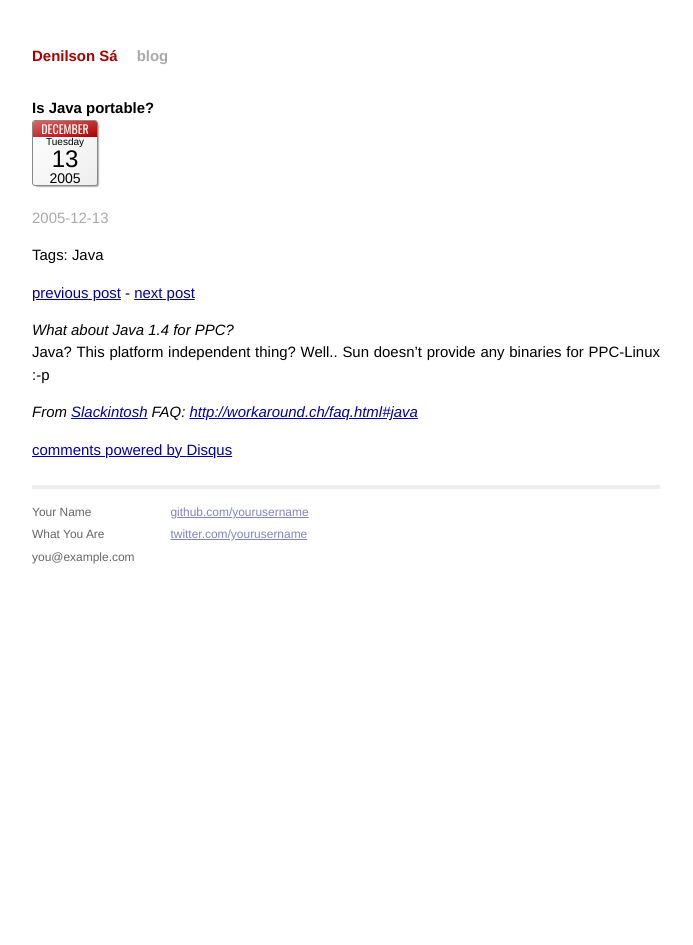
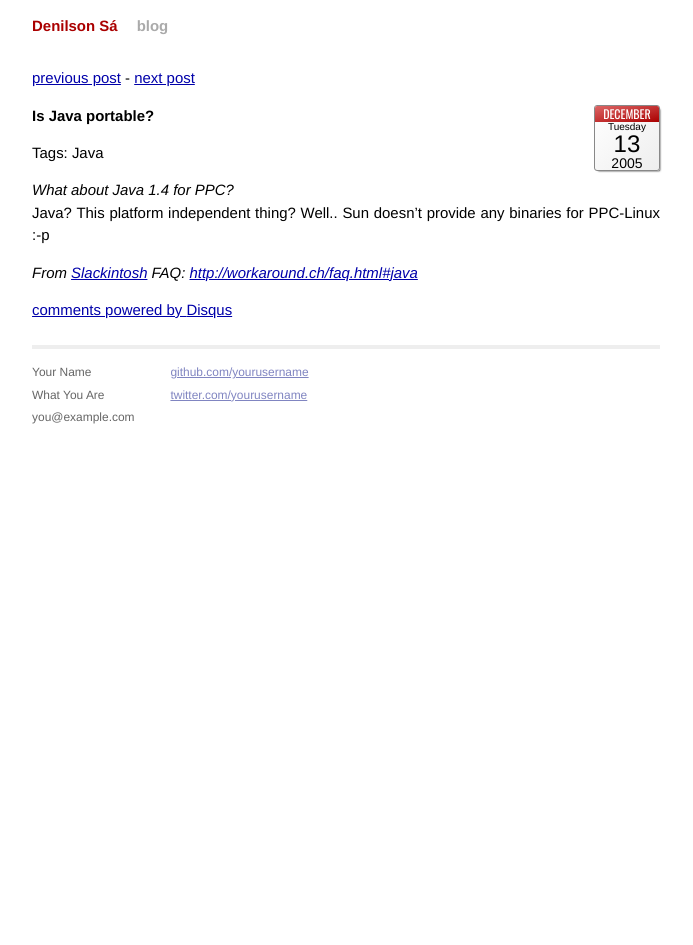
Before and after one commit to denilsonsa/denilsonsa.github.io, a Jekyll site: the page built from _posts/2005-12-13-is-java-portable.markdown, in a window 1280 px wide. Shown: the whole page, without its empty margins (294-987 px from the left). Built offline with Jekyll 4.4.1, drawn with Linux system fonts in a browser that asks for light colours; comment, search, counter and statistics services are not loaded; after the commit the page ends 915 px from its top, so only the background shows below that.

Commit message:
More layout tweaks.
Floating the calendar to the right, reducing some margins, changing
`.site` `width` to `max-width`.

```diff
--- a/_layouts/post.html
+++ b/_layouts/post.html
@@ -6,7 +6,8 @@ TODO: Use microdata as described in:
 http://www.ihid.co.uk/blog/markup-your-blog-using-schema-org
 https://developers.google.com/+/web/snippet/
 -->
-<h2>{{ page.title }}</h2>
+
+<p><a href="{{ page.previous.url }}">previous post</a> - <a href="{{ page.next.url }}">next post</a></p>
 
 <div class="date-as-calendar">
 {% comment %}
@@ -18,9 +19,9 @@ See: http://docs.shopify.com/themes/liquid-basics/output#date
 <span class="year">{{ page.date | date: '%Y' }}</span>
 </div>
 
-<p class="meta">{{ page.date | date: '%F' }}</p>
+<h2>{{ page.title }}</h2>
+
 <p>Tags: {{ page.tags | sort | join: ', ' }}</p>
-<p><a href="{{ page.previous.url }}">previous post</a> - <a href="{{ page.next.url }}">next post</a></p>
 
 <div class="post">
 {{ content }}
--- a/blog/index.html
+++ b/blog/index.html
@@ -7,7 +7,7 @@ title: Your New Jekyll Site
   <h1>Blog Posts</h1>
   <ul class="posts">
     {% for post in site.posts %}
-      <li><span>{{ post.date | date_to_string }}</span> &raquo; <a href="{{ post.url }}">{{ post.title }}</a> &mdash; “{{ post.excerpt | strip_html | strip_newlines | strip }}”</li>
+      <li><span>{{ post.date | date: '%F' }}</span> &raquo; <a href="{{ post.url }}">{{ post.title }}</a> &mdash; “{{ post.excerpt | strip_html | strip_newlines | strip }}”</li>
     {% endfor %}
   </ul>
 </div>
--- a/css/main.css
+++ b/css/main.css
@@ -60,8 +60,8 @@ a:visited { color: #a0a; }
 .site {
   font-size: 115%;
   text-align: justify;
-  width: 42em;
-  margin: 3em auto 2em;
+  max-width: 42em;
+  margin: 1em auto 1em;
   line-height: 1.5em;
 }
 
@@ -72,7 +72,6 @@ a:visited { color: #a0a; }
 
 .title {
   display: inline-block;
-  margin-bottom: 2em;
 }
 
 .title a {
@@ -90,10 +89,6 @@ a:visited { color: #a0a; }
 
 .header a.extra:hover {
   color: #000;
-}
-
-.meta {
-  color: #aaa;
 }
 
 .footer {
@@ -164,6 +159,7 @@ a:visited { color: #a0a; }
 
 /* TODO: check the margins. If a <pre> is followed by <h2>, it currently has no margins, which looks bad. See 2005-12-13-the-failed-gentoo-linux-nvidia-guide */
 
+/* Also try using display: inline-flex; or using percentages as height. */
 .date-as-calendar {
 	position: relative;
 	font-variant: normal;
@@ -174,6 +170,9 @@ a:visited { color: #a0a; }
 	display: inline-block;
 	width: 64px;
 	height: 64px;
+
+	float: right;
+	margin: 0 0 1ex 1ex;
 
 	color: black;
 	background: white;
```
